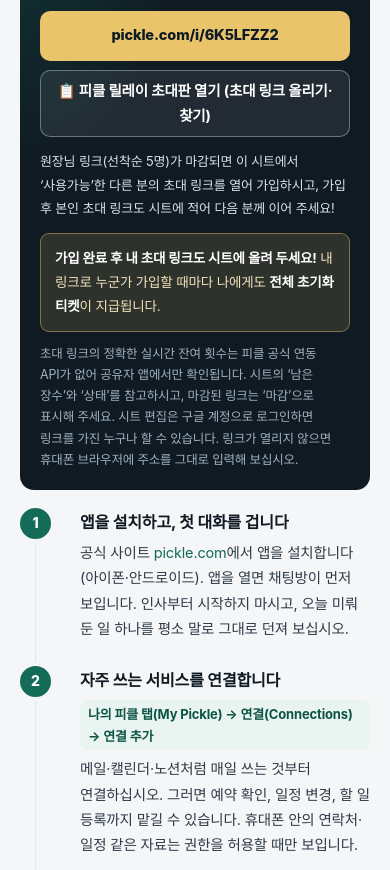
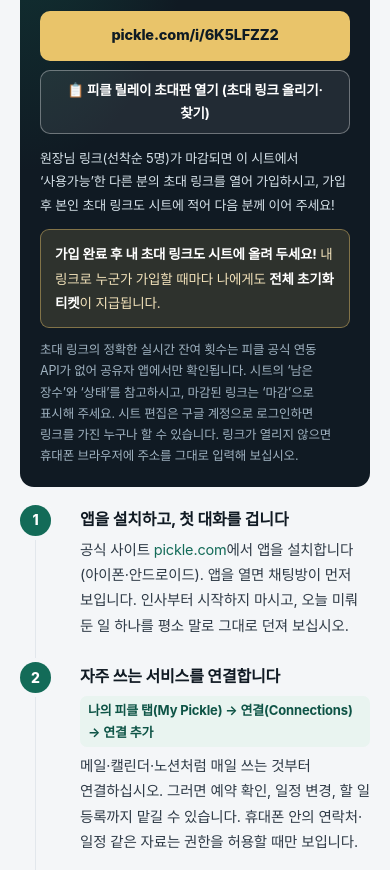
Before and after one commit to mujusang/pickle-guide, a plain HTML site: page index.html in a window 390 px wide. Shown: the part 7872-8742 px from the top of the page. Drawn offline with Linux system fonts and the light colour scheme.

Commit message:
모바일 초대판 버튼 줄바꿈 정리

```diff
--- a/index.html
+++ b/index.html
@@ -445,6 +445,9 @@
   .invite a.ibtn:active{background:#d9b458;}
   .invite a.ibtn.ghost{
     margin-top:9px;
+    font-size:13.5px;
+    overflow-wrap:normal;
+    word-break:keep-all;
     background:rgba(255,255,255,.08);
     color:#fff;
     border:1px solid rgba(255,255,255,.34);
```
